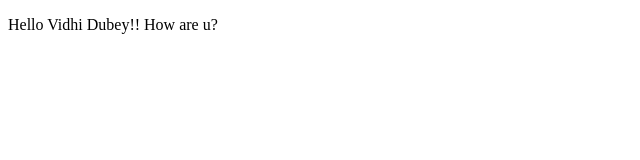
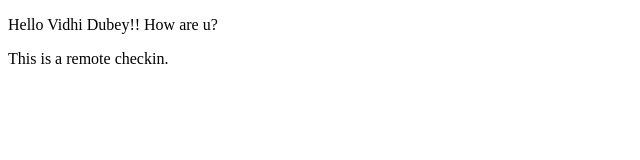
Before and after one commit to dubey14/TestProject, an Angular app: page / in a window 1280 px wide. Shown: the top 160 px of the page, without its empty margins (0-640 px from the left). Built offline with nearby package versions, Linux system fonts and the light colour scheme.

Commit message:
Remote checkin

```diff
--- a/src/app/app.component.html
+++ b/src/app/app.component.html
@@ -1 +1,2 @@
 <p> Hello Vidhi Dubey!! How are u?</p>
+<p> This is a remote checkin.</p>
```
